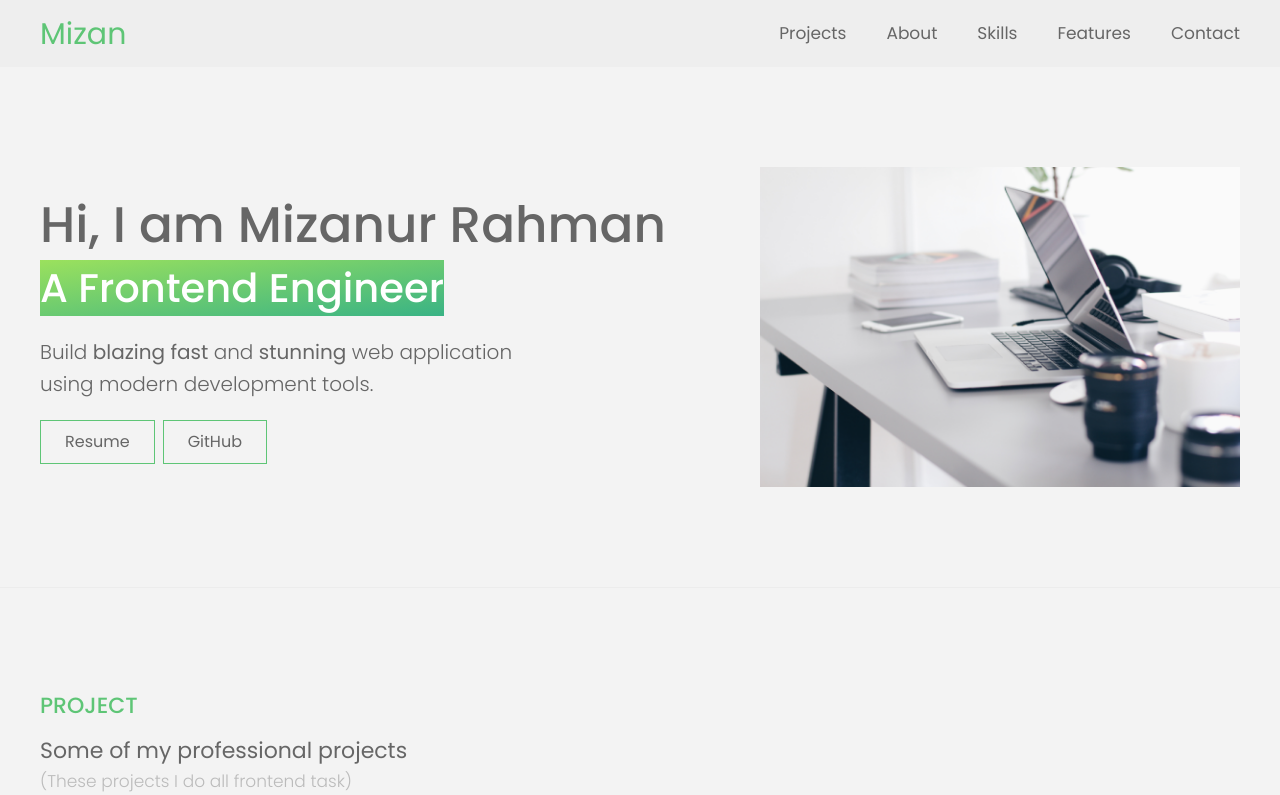
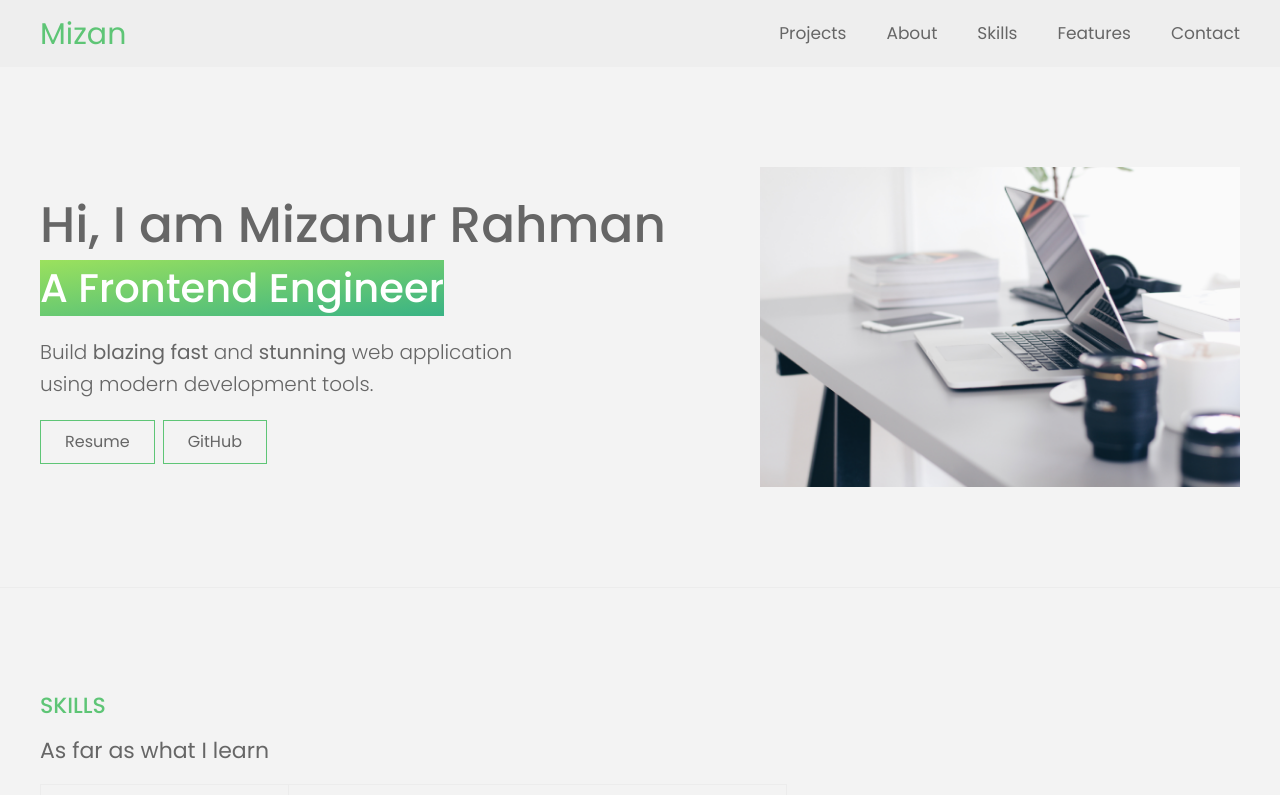
Before and after one commit to mizankhangit/portfolio, a React (Create React App) app: page / in a window 1280 px wide. Shown: the top 795 px of the page. Built offline with nearby package versions, Linux system fonts and the light colour scheme.

Commit message:
some changes

```diff
--- a/src/pages/Home.jsx
+++ b/src/pages/Home.jsx
@@ -10,8 +10,8 @@ const Home = () => {
   return (
     <main>
       <Hero />
+      <Skills />
       <Projects />
-      <Skills />
       <About />
       <Features />
       <Contact />
```
